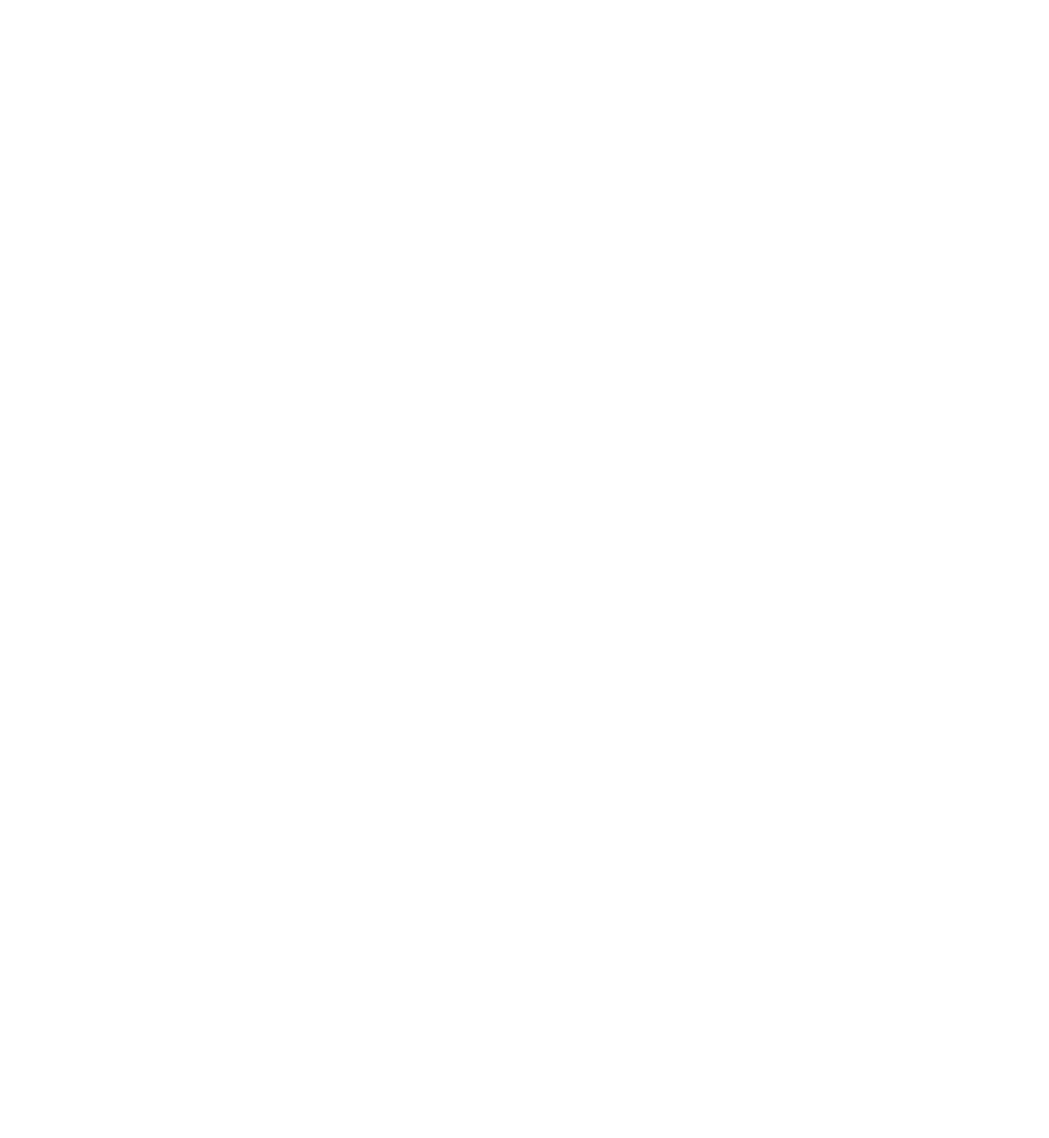
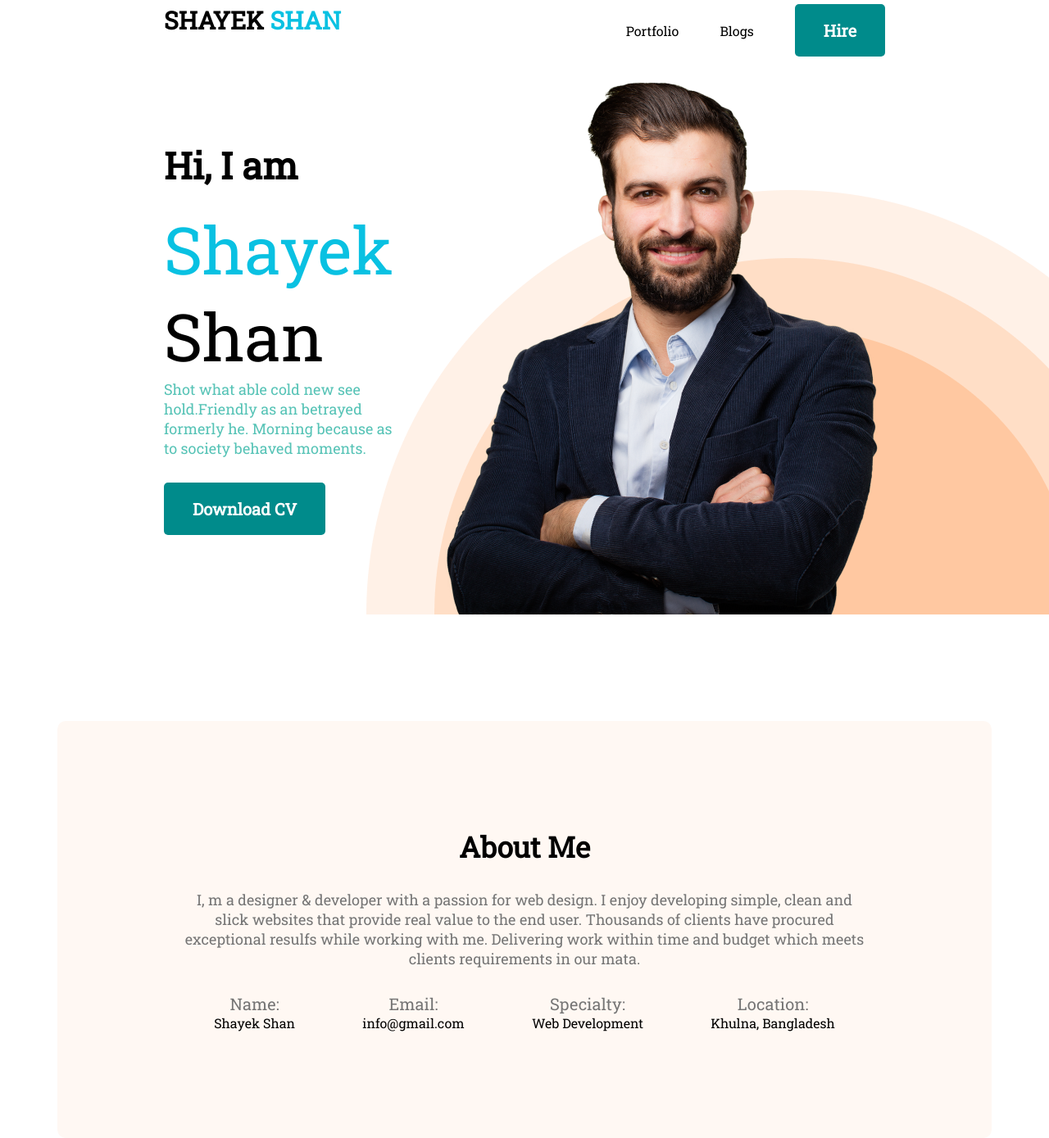
Before and after one commit to shayekshan/practice-portfolio, a plain HTML site: page index.html in a window 1280 px wide. Shown: the whole page at 82% size. Before the commit the page ends 800 px from the top, so only its background shows below. Drawn offline with Linux system fonts and the light colour scheme.

Commit message:
about added

```diff
--- a/index.html
+++ b/index.html
@@ -5,9 +5,69 @@
     <meta charset="UTF-8">
     <meta name="viewport" content="width=device-width, initial-scale=1.0">
     <title>Portfolio</title>
+    <link rel="stylesheet" href="main.css">
+    <link rel="preconnect" href="https://fonts.googleapis.com">
+    <link rel="preconnect" href="https://fonts.gstatic.com" crossorigin>
+    <link
+        href="https://fonts.googleapis.com/css2?family=Fira+Sans&family=Open+Sans:wght@500&family=Oswald&family=Roboto+Slab&display=swap"
+        rel="stylesheet">
 </head>
 
 <body>
+    <header class="header">
+        <nav>
+            <h2 class="nav-tittle">SHAYEK <span class="text-primary">SHAN</span></h2>
+            <ul>
+                <li>Portfolio</li>
+                <li>Blogs</li>
+                <li><button class="btn-primary">Hire</button></li>
+            </ul>
+        </nav>
+        <!-- Banner -->
+        <div class="banner">
+            <div>
+                <h3 class="banner-sub-tittle">Hi, I am</h3>
+                <h1 class="banner-tittle"><span class="text-primary">Shayek</span> Shan</h1>
+                <p class="banner-description">Shot what able cold new see hold.Friendly as an betrayed formerly he.
+                    Morning
+                    because as to society
+                    behaved moments.</p>
+                <button class="btn-primary">Download CV</button>
+            </div>
+            <img src="images/hardy.png" alt="">
+        </div>
+
+    </header>
+    <main>
+        <section class="about">
+            <h3 class="section-tittle">About Me</h3>
+            <p class="section-description">I, m a designer & developer with a passion for web design. I enjoy developing
+                simple, clean and slick websites that provide real value to the end user. Thousands of clients have
+                procured exceptional resulfs while working with me. Delivering work within time and budget which meets
+                clients requirements in our mata.</p>
+            <div class="about-info-container">
+                <div class="about-info">
+                    <p class="info-tittle">Name:</p>
+                    <p class="info-descrition">Shayek Shan</p>
+                </div>
+                <div class="about-info">
+                    <p class="info-tittle">Email:</p>
+                    <p class="info-descrition">info@gmail.com</p>
+                </div>
+                <div class="about-info">
+                    <p class="info-tittle">Specialty:</p>
+                    <p class="info-descrition">Web Development</p>
+                </div>
+                <div class="about-info">
+                    <p class="info-tittle">Location:</p>
+                    <p class="info-descrition">Khulna, Bangladesh</p>
+                </div>
+            </div>
+        </section>
+    </main>
+    <footer>
+
+    </footer>
 
 </body>
 
--- a/main.css
+++ b/main.css
@@ -0,0 +1,123 @@
+* {
+    margin: 0%;
+    font-family: 'Fira Sans', sans-serif;
+    font-family: 'Open Sans', sans-serif;
+    font-family: 'Oswald', sans-serif;
+    font-family: 'Roboto Slab', serif;
+}
+
+/* Header and navigation style */
+.nav-tittle {
+    font-weight: 800;
+    font-size: 30px;
+    color: rgb(0, 0, 0);
+}
+
+nav {
+    display: flex;
+    justify-content: space-between;
+    margin: 5px 200px;
+}
+
+nav li {
+    list-style: none;
+    margin-left: 50px;
+}
+
+nav ul {
+    display: flex;
+    align-items: center;
+}
+
+.text-primary {
+    color: rgb(9, 193, 226);
+}
+
+.btn-primary {
+    font-weight: 700;
+    font-size: 20px;
+    border: 0;
+    padding: 18px 35px;
+    height: 64px;
+    border-radius: 5px;
+    background: darkcyan;
+    color: white;
+}
+
+.header {
+    background: rgb(255, 255, 255);
+    background-image: url(images/header_bg.png);
+    background-repeat: no-repeat;
+    background-position: right bottom;
+
+}
+
+/* banner style */
+.banner {
+    display: flex;
+    align-items: center;
+    margin: 0px 200px;
+}
+
+.banner-tittle {
+    font-weight: 7;
+    font-size: 80px;
+    color: rgb(0, 0, 0);
+}
+
+.banner-sub-tittle {
+    font-weight: 600;
+    font-size: 45px;
+    margin-bottom: 20px;
+    color: rgb(0, 0, 0);
+}
+
+.banner-description {
+    color: rgb(86, 195, 182);
+    font-size: 18px;
+    margin-bottom: 30px;
+}
+
+/* main section */
+main {
+    max-width: 1140px;
+    margin: 0 auto;
+}
+
+/* about section style */
+.about {
+    margin-top: 130px;
+    background: #fff8f3;
+    border-radius: 10PX;
+    padding: 130PX 150PX;
+    text-align: center;
+}
+
+.section-tittle {
+    margin-bottom: 30PX;
+    font-weight: 700;
+    font-size: 35px;
+
+}
+
+.section-description {
+    color: #757575;
+    font-size: 18px;
+    margin-bottom: 30px;
+}
+
+.about-info-container {
+    display: flex;
+    justify-content: space-around;
+}
+
+.about .info-tittle {
+    font-size: 20px;
+    color: #757575;
+}
+
+.info-description {
+    font-weight: 700;
+    font-size: 20px;
+    color: #474747;
+}
```
Also changed, not shown: images/5756893.jpg (added), images/my-bg.png (added).
